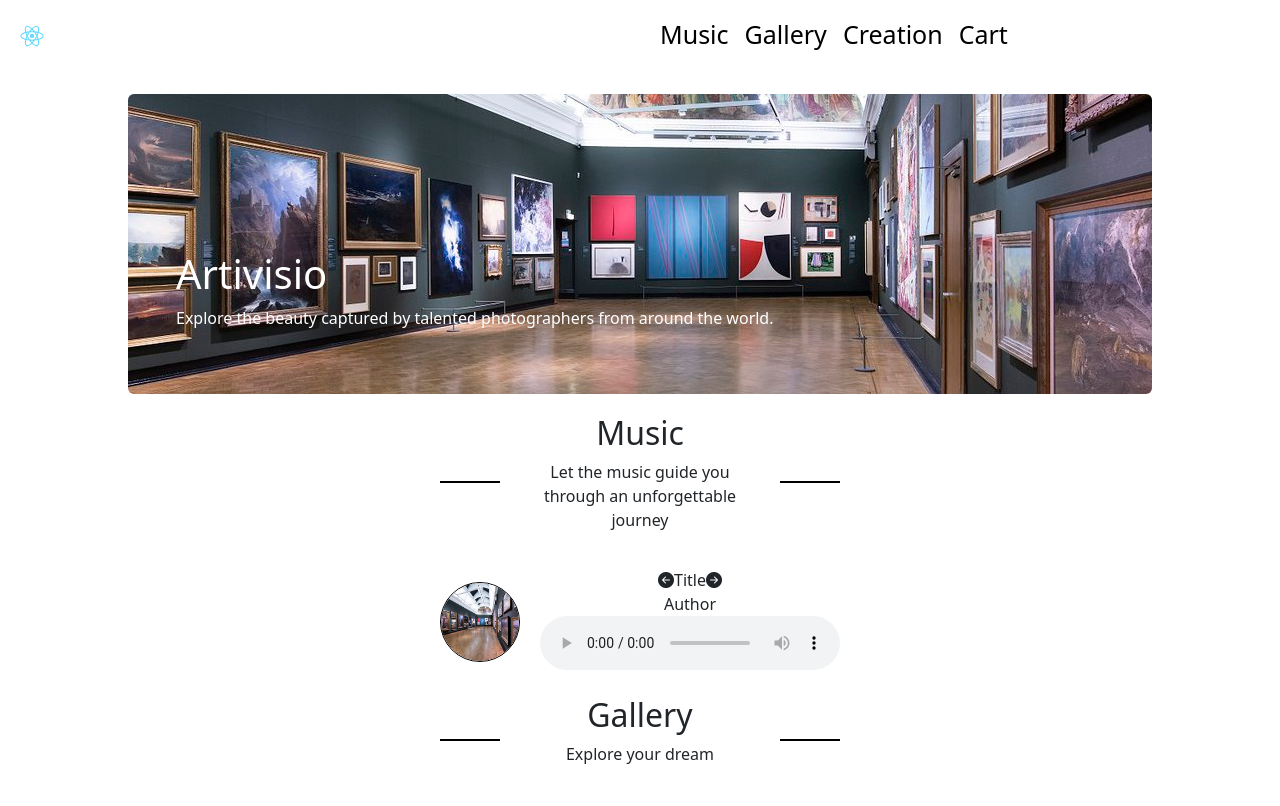
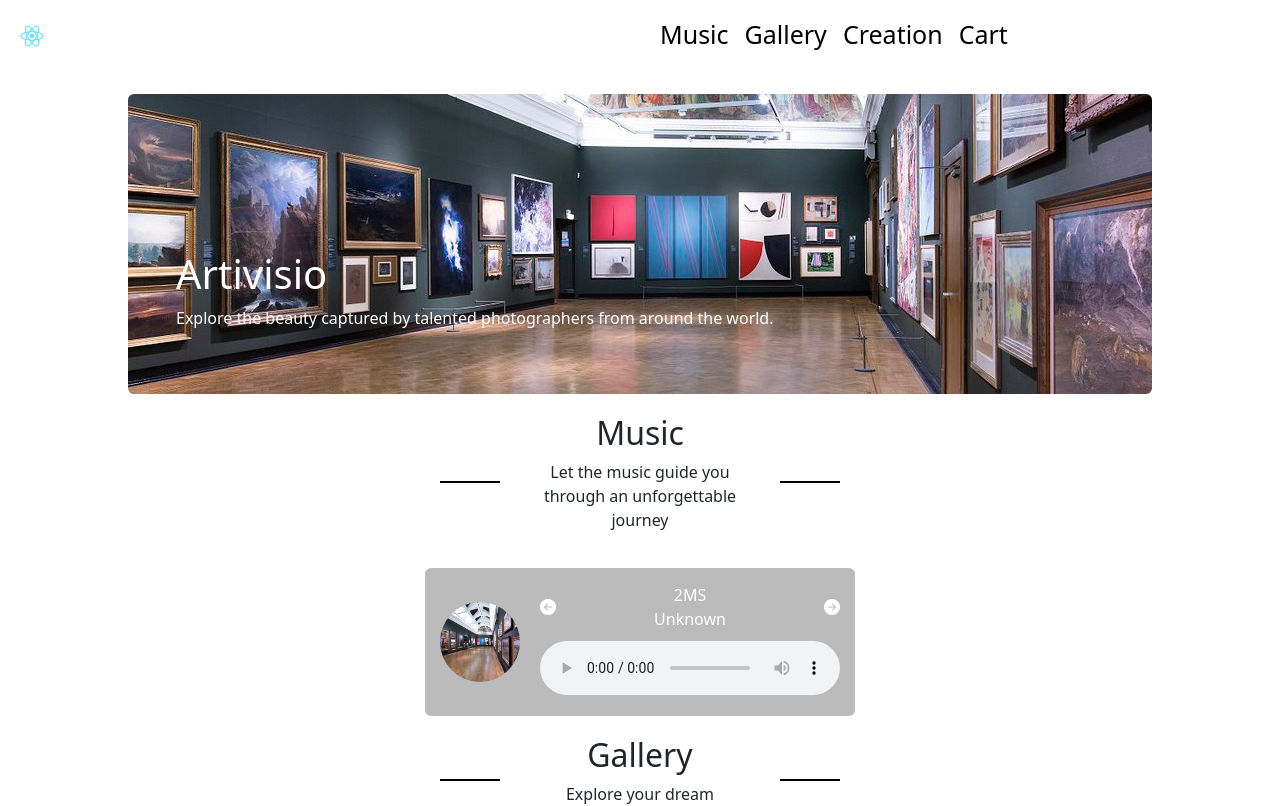
Before and after one commit to SEG3125-A/Group36-lab8_9, a React (Create React App) app: page / in a window 1280 px wide. Shown: the top 806 px of the page. Built offline with nearby package versions, Linux system fonts and the light colour scheme.

Commit message:
music functionality implemented

```diff
--- a/src/Music.js
+++ b/src/Music.js
@@ -3,9 +3,74 @@ import "./music.css";
 import "./variables.css"
 import { Link } from 'react-scroll';
 import ReactAudioPlayer from 'react-audio-player';
+import React,{useState,useEffect} from 'react';
 
 
 const Music=()=> {
+
+  let allSongs=[
+    {
+      title:"2MS",
+      artist:"Unknown",
+      src:"audios/2MS.mp3"
+    },
+    {
+      title:"Big",
+      artist:"Ace Hood",
+      src:"audios/Ace Hood - Big Fish (AUDIO).mp3"
+    },
+    {
+      title:"Wrote you a letter",
+      artist:"Alex Jean",
+      src:"audios/Alex Jean - Wrote You A Letter.mp3"
+    },
+    {
+      title:"2MS",
+      artist:"Blanco",
+      src:"audios/2MS.mp3"
+    },
+
+    {
+      title:"Find my way",
+      artist:"DaBaby",
+      src:"audios/DaBaby - Find My Way (Audio).mp3"
+    },
+    {
+      title:"Shake sumn",
+      artist:"DaBaby",
+      src:"audios/DaBaby - SHAKE SUMN [Official Audio].mp3"
+    },
+    {
+      title:"Dj Luccy",
+      artist:"Sage The Gemini",
+      src:"audios/DJ Lucci feat Sage The Gemini - Butter.mp3"
+    },
+  ]
+
+  const [currentSongIndex,setSongIndex]=useState(0);
+  //effect happen when state change
+  useEffect(()=>{
+    $(".music-title").text(allSongs[currentSongIndex].title);
+    $(".music-author").text(allSongs[currentSongIndex].artist);
+    $(".audio-player").attr("src",allSongs[currentSongIndex].src);
+  },[currentSongIndex]);
+
+  //change the song to the next or the previous one
+  const changeSong=(choice)=>{
+
+    let newIndex;
+    let maxIndex=allSongs.length-1;
+    if(choice=="previous"){
+      newIndex= (currentSongIndex-1 < 0) ? maxIndex: currentSongIndex-1 ;
+
+    }else{
+      newIndex= (currentSongIndex+1 > maxIndex) ? 0: currentSongIndex+1 ;
+    }
+    setSongIndex(newIndex);
+
+  }
+
+
     return (
       <section className="music">
         <div className="intro">
@@ -18,13 +83,15 @@ const Music=()=> {
           </div>
           <div className="music-controller">
             <div className="music-details">
-              <i class="bi bi-arrow-left-circle-fill"></i>
-              <spam className="music-title">Title</spam>
-              <i class="bi bi-arrow-right-circle-fill"></i>
+              <i class="bi bi-arrow-left-circle-fill" onClick={()=>changeSong("previous")}></i>
+              <div>
+                <span className="music-title"></span>
                 <br/>
-              <spam className="music-author">Author</spam>
+                <span className="music-author"></span>
+              </div>
+              <i class="bi bi-arrow-right-circle-fill" onClick={()=>changeSong("next")}></i>
             </div>
-            <ReactAudioPlayer src="audios/2MS.mp3" autoPlay controls/>
+            <ReactAudioPlayer className="audio-player"src="" autoPlay controls/>
 
           </div>
         </div>
--- a/src/music.css
+++ b/src/music.css
@@ -3,6 +3,11 @@
     align-items: center;
     justify-content: space-between;
     margin-top: 20px;
+    border: 0px solid black;
+    border-radius:6px;
+    background-color: rgba(0, 0, 0, 0.266);
+    padding:15px;
+    color:white;
 }
 .music-logo{
     margin-right: 20px;
@@ -10,6 +15,12 @@
 .music-logo img{
     width: 80px;
     height: 80px;
-    border: 1px solid black;
+    border: 0px solid black;
     border-radius: 50%;
 }
+.music-details{
+    display: flex;
+    justify-content:space-between;
+    align-items: center;
+    margin-bottom: 10px;
+}
```
Also changed, not shown: 1 other file (tests, documents, lock files or other folders).
